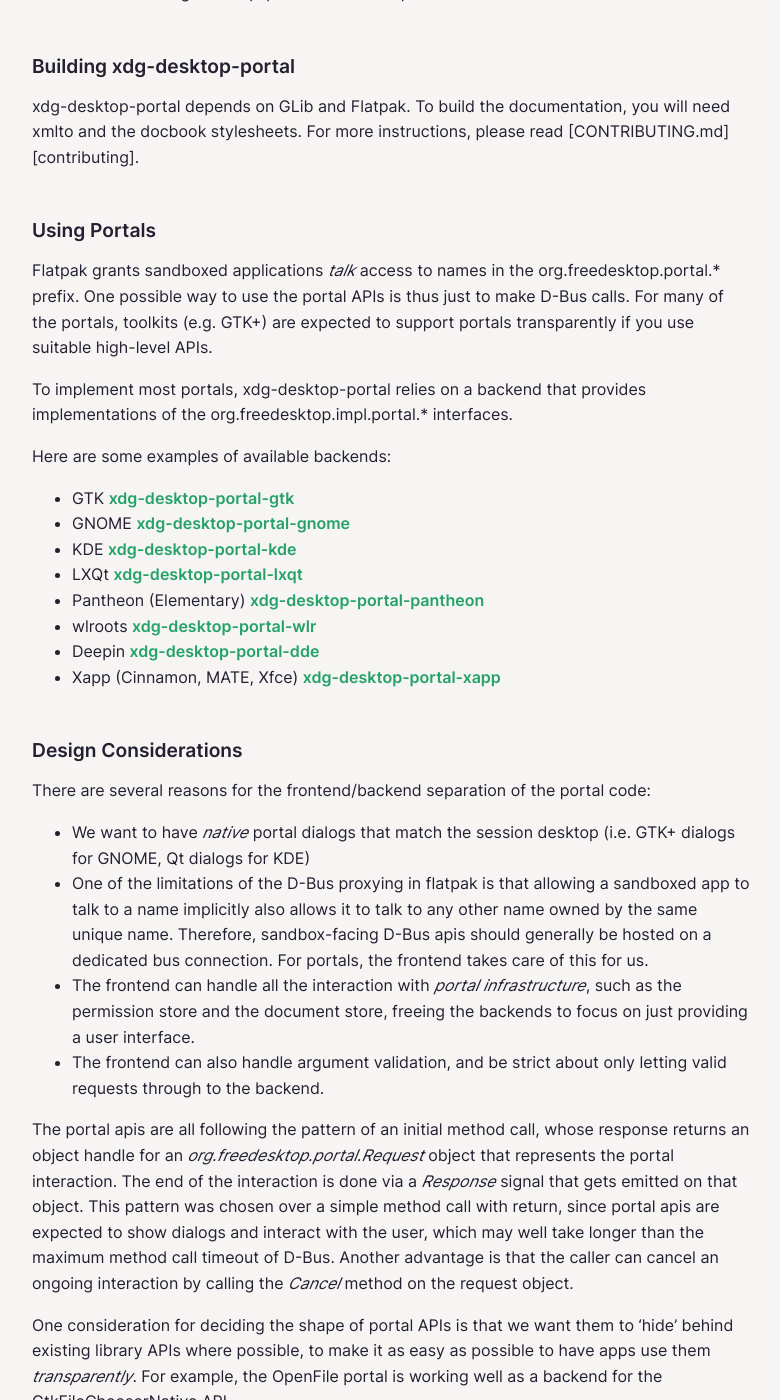
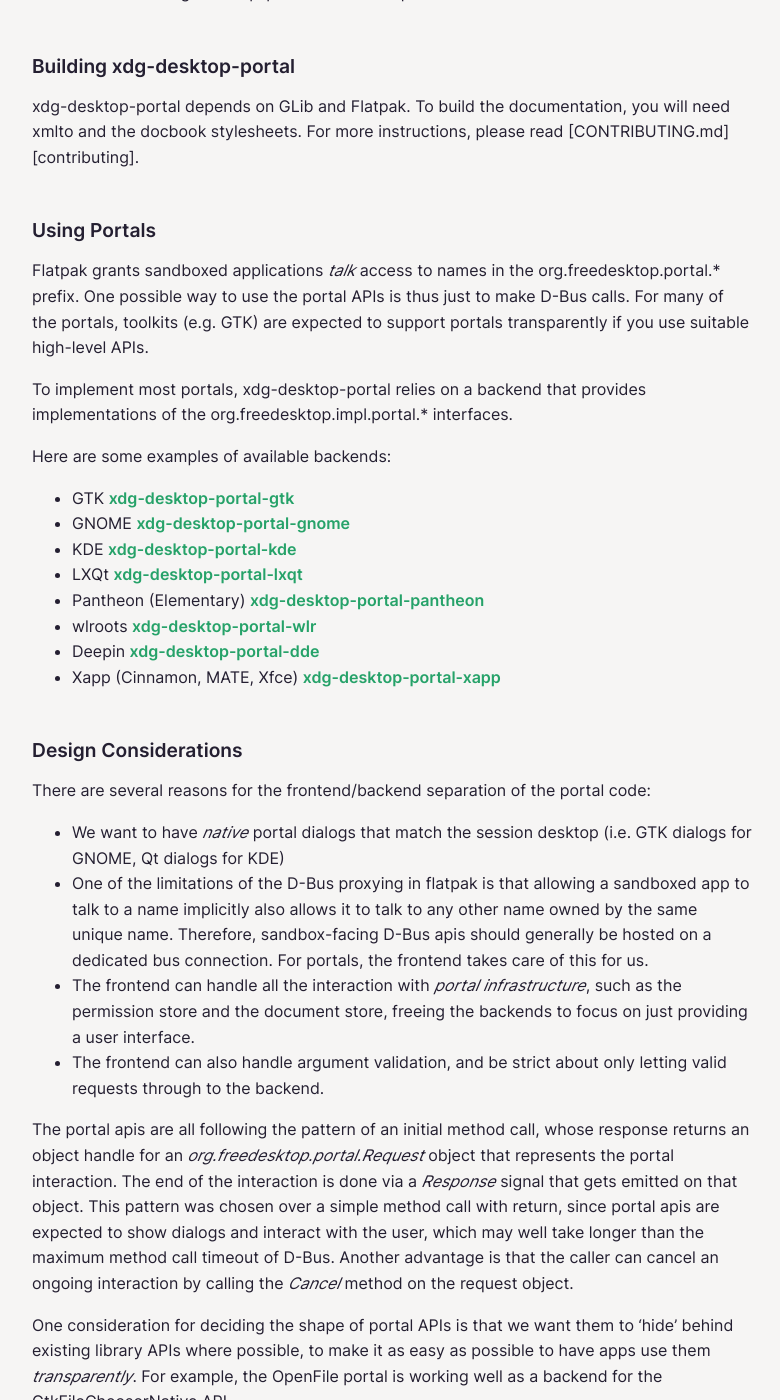
Before and after one commit to jimmac/xdg-desktop-portal-website, a Jekyll site: the page built from index.md, in a window 1280 px wide and 1400 px high, scrolled down 1101 px. Shown: the whole window, without its empty margins (248-1028 px from the left). Built offline with Jekyll 4.4.1, drawn with Linux system fonts in a browser that asks for light colours.

Commit message:
s/gtk+/gtk/

```diff
--- a/index.md
+++ b/index.md
@@ -44,7 +44,7 @@
 Flatpak grants sandboxed applications _talk_ access to names in the
 org.freedesktop.portal.\* prefix. One possible way to use the portal APIs
 is thus just to make D-Bus calls. For many of the portals, toolkits (e.g.
-GTK+) are expected to support portals transparently if you use suitable
+GTK) are expected to support portals transparently if you use suitable
 high-level APIs.
 
 To implement most portals, xdg-desktop-portal relies on a backend
@@ -66,7 +66,7 @@
 There are several reasons for the frontend/backend separation of the portal
 code:
 - We want to have _native_ portal dialogs that match the session desktop (i.e.
-  GTK+ dialogs for GNOME, Qt dialogs for KDE)
+  GTK dialogs for GNOME, Qt dialogs for KDE)
 - One of the limitations of the D-Bus proxying in flatpak is that allowing a
   sandboxed app to talk to a name implicitly also allows it to talk to any other
   name owned by the same unique name. Therefore, sandbox-facing D-Bus apis
```
